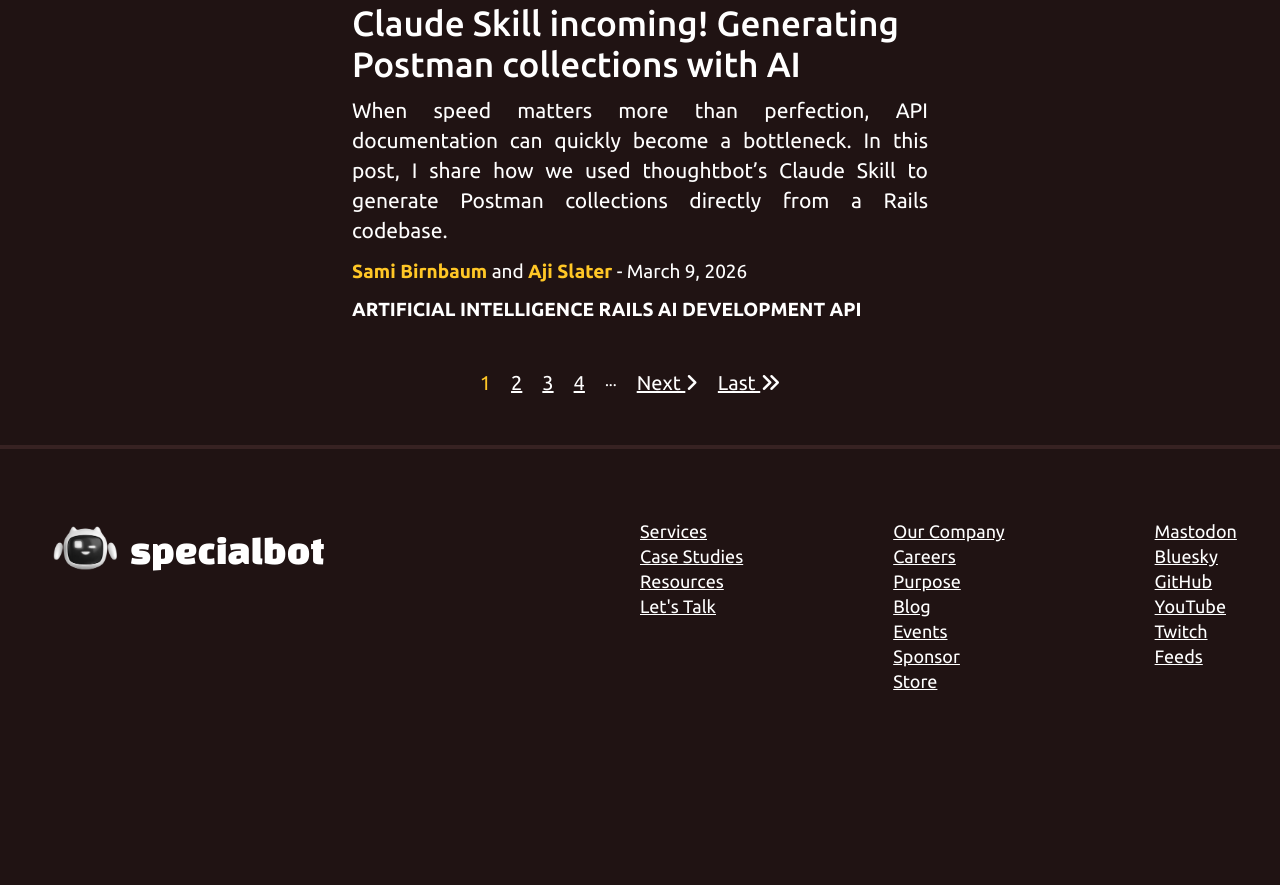
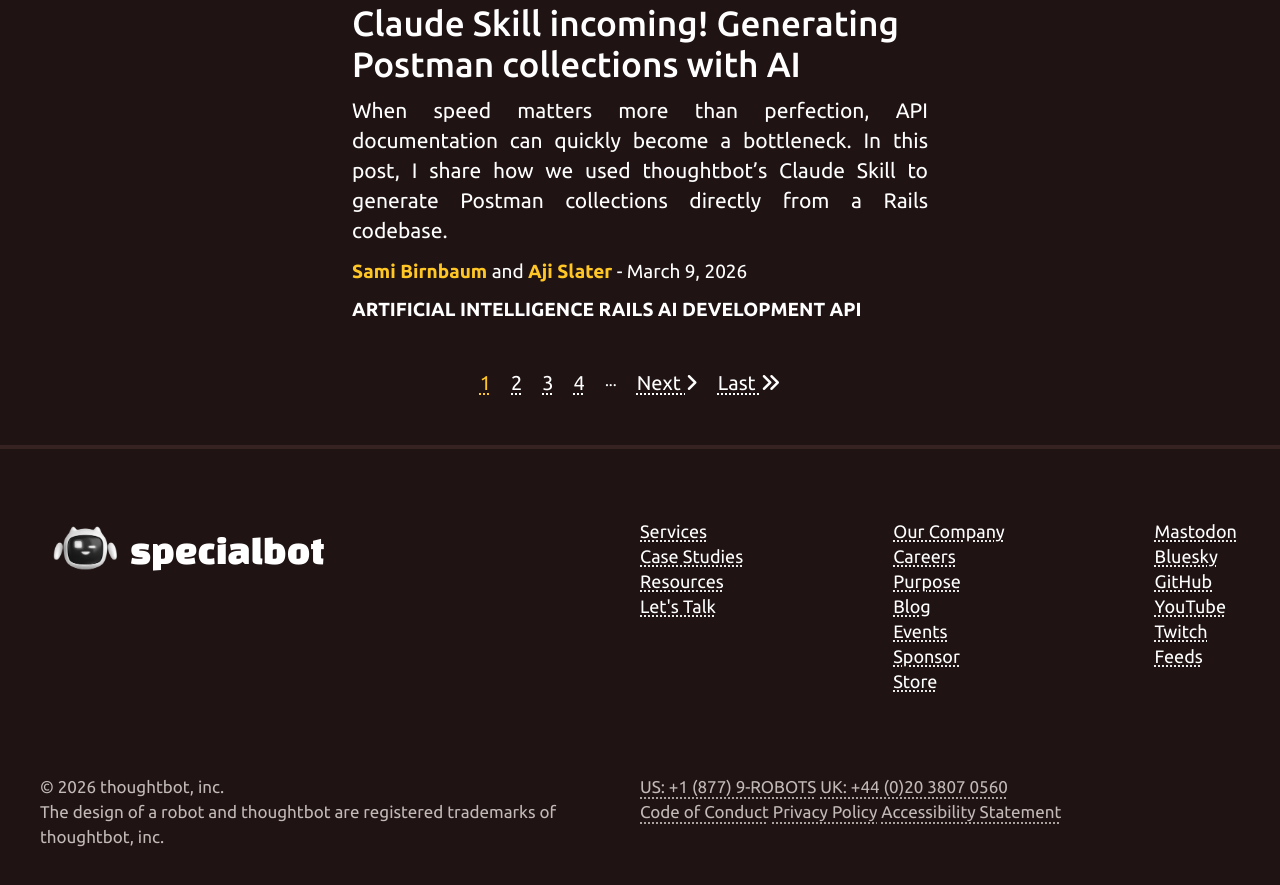
Before and after one commit to Oke-Precious/Precious-Bot-Website, a plain HTML site: page blog.html in a window 1280 px wide. Shown: the part 4323-5208 px from the top of the page. Before the commit the page ends 5057 px from the top, so only its background shows below. Drawn offline with Linux system fonts and the light colour scheme.

Commit message:
I finished small footer

```diff
--- a/blog.html
+++ b/blog.html
@@ -275,7 +275,21 @@
     </footer>
 
     <div class="bottomFooter">
-
+        <div class="smTextCon">
+            <p>© 2026 thoughtbot, inc.</p>
+            <p>The design of a robot and thoughtbot are registered trademarks of thoughtbot, inc.</p>
+        </div>
+        <div class="smTextCon">
+            <p>
+                <a href="#">US: +1 (877) 9-ROBOTS</a>
+                <a href="#">UK: +44 (0)20 3807 0560</a>
+            </p>
+            <p>
+                <a href="#">Code of Conduct</a>
+                <a href="#">Privacy Policy</a>
+                <a href="#">Accessibility Statement</a>
+            </p>
+        </div>
     </div>
 
 </body>
--- a/style.css
+++ b/style.css
@@ -267,6 +267,8 @@
     font-size: 20px;
     color: white;
     margin: 50px 0;
+    text-decoration: underline dotted;
+    text-underline-offset: 3px;
 }
 .strategicPro{
     color: white;
@@ -341,7 +343,8 @@
     text-decoration: none;
 }
 .checkout p{
-    text-decoration: underline;
+    text-decoration: underline dotted;
+    text-underline-offset: 3px;
 }
 .giantRobots{
     margin-top: 100px;
@@ -355,7 +358,8 @@
 .nextPrev a{
     color: white;
     font-size: 20px;
-    /* font-weight: 100; */
+    text-decoration: underline dotted;
+    text-underline-offset: 3px;
 }
 
 .nextPrev1{
@@ -386,6 +390,8 @@
 }
 .footerList li a{
     color: white;
+    text-decoration: underline dotted;
+    text-underline-offset: 3px;
 }
 .footerlogocon{
     display: flex;
@@ -399,3 +405,21 @@
     font-size: 40px;
     font-family: "Changa One", sans-serif;
 }
+.bottomFooter{
+    display: flex;
+    padding: 40px;
+}
+.smTextCon{
+    width: 50%;
+}
+.smTextCon p{
+    font-size: 17px;
+    line-height: 25px;
+    color: #C1BAB7;
+}
+.smTextCon p a{
+    color: #C1BAB7;
+    text-decoration:underline dotted;
+    margin: 5px 0;
+    text-underline-offset: 5px;
+}
```
